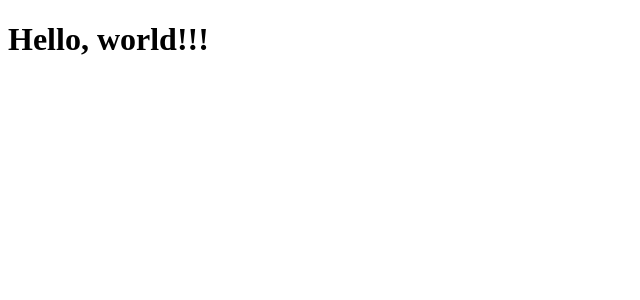
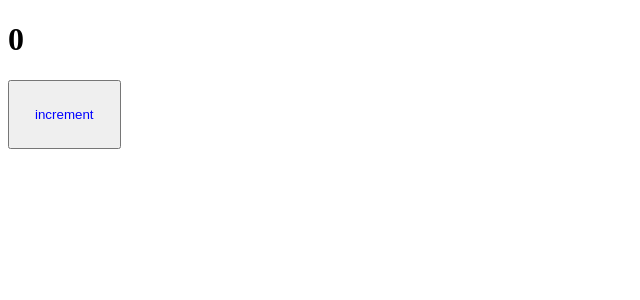
Before and after one commit to SergeyBakutov/collective-blog, a React app: page / in a window 1280 px wide. Shown: the top 300 px of the page, without its empty margins (0-640 px from the left). Built offline with nearby package versions, Linux system fonts and the light colour scheme.

Commit message:
chore: Добавление поддержки css

```diff
--- a/configs/webpack/getLoaders.ts
+++ b/configs/webpack/getLoaders.ts
@@ -8,7 +8,20 @@
     exclude: /node_modules/,
   }
 
+  const cssLoader = {
+    test: /\.s[ac]ss$/i,
+    use: [
+      // Creates `style` nodes from JS strings
+      "style-loader",
+      // Translates CSS into CommonJS
+      "css-loader",
+      // Compiles Sass to CSS
+      "sass-loader",
+    ],
+  }
+
   return [
-    typescriptLoader
+    typescriptLoader,
+    cssLoader
   ]
 }
--- a/package.json
+++ b/package.json
@@ -16,7 +16,11 @@
     "@types/react": "^18.2.21",
     "@types/react-dom": "^18.2.7",
     "@types/webpack": "^5.28.2",
+    "css-loader": "^6.8.1",
     "html-webpack-plugin": "^5.5.3",
+    "sass": "^1.67.0",
+    "sass-loader": "^13.3.2",
+    "style-loader": "^3.3.3",
     "ts-loader": "^9.4.4",
     "ts-node": "^10.9.1",
     "typescript": "^5.2.2",
--- /dev/null
+++ b/src/components/Counter/Counter.scss
@@ -0,0 +1,4 @@
+button {
+  padding: 25px;
+  color: blue;
+}
--- /dev/null
+++ b/src/components/Counter/Counter.tsx
@@ -0,0 +1,18 @@
+import { useState } from 'react'
+
+import './Counter.scss'
+
+export const Counter: React.FC = () => {
+  const [count, setCount] = useState(0)
+
+  const increment = () => {
+    setCount(prev => prev + 1)
+  }
+
+  return (
+    <div>
+      <h1>{count}</h1>
+      <button onClick={increment}>increment</button>
+    </div>
+  )
+}
--- a/src/index.tsx
+++ b/src/index.tsx
@@ -1,4 +1,6 @@
 import { createRoot } from 'react-dom/client'
 
+import { Counter } from './components/Counter/Counter'
+
 const root = createRoot(document.getElementById('root') as HTMLElement)
-root.render(<h1>Hello, world!!!</h1>)
+root.render(<Counter />)
```
Also changed, not shown: 1 other file (tests, documents, lock files or other folders).
